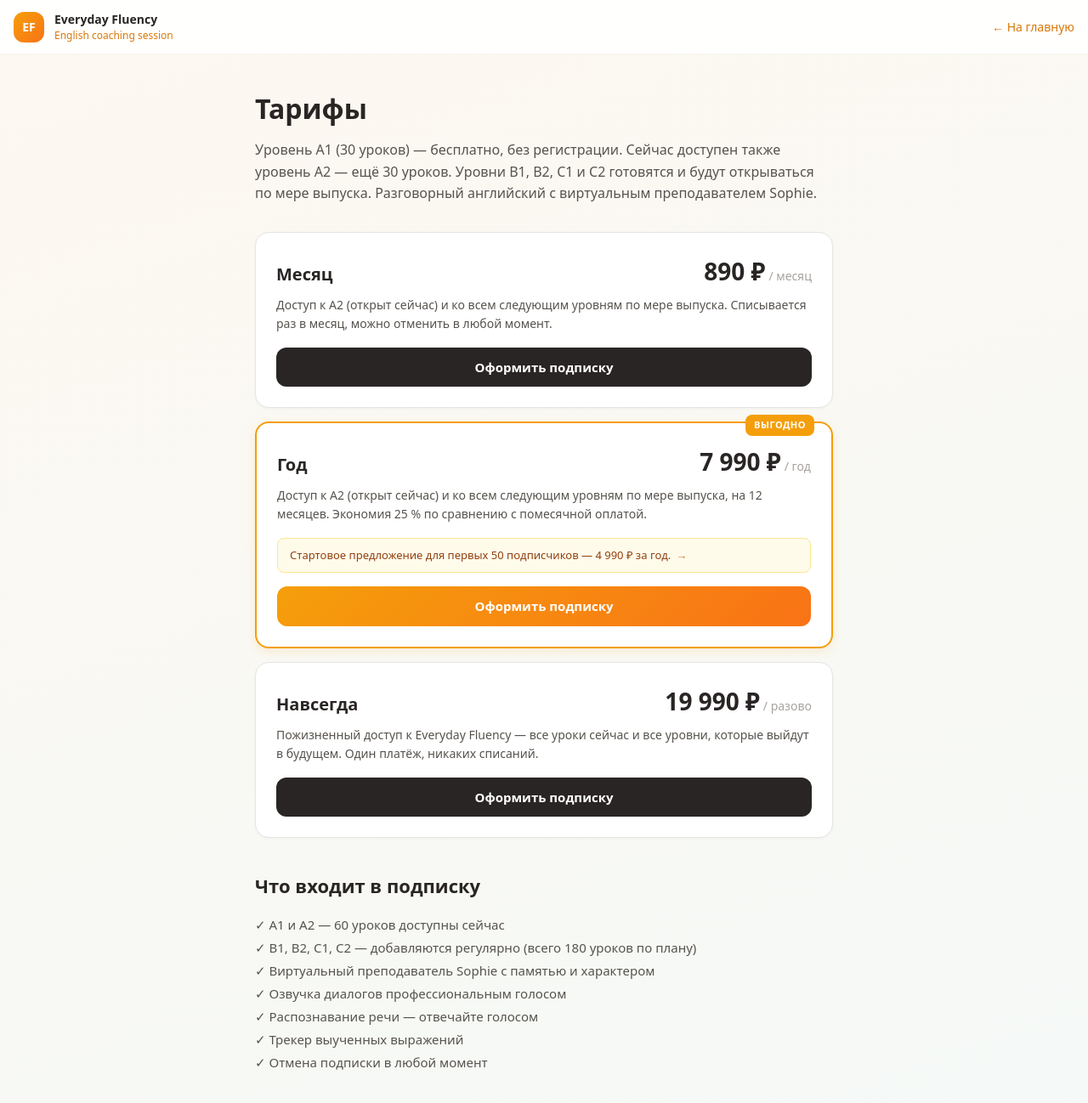
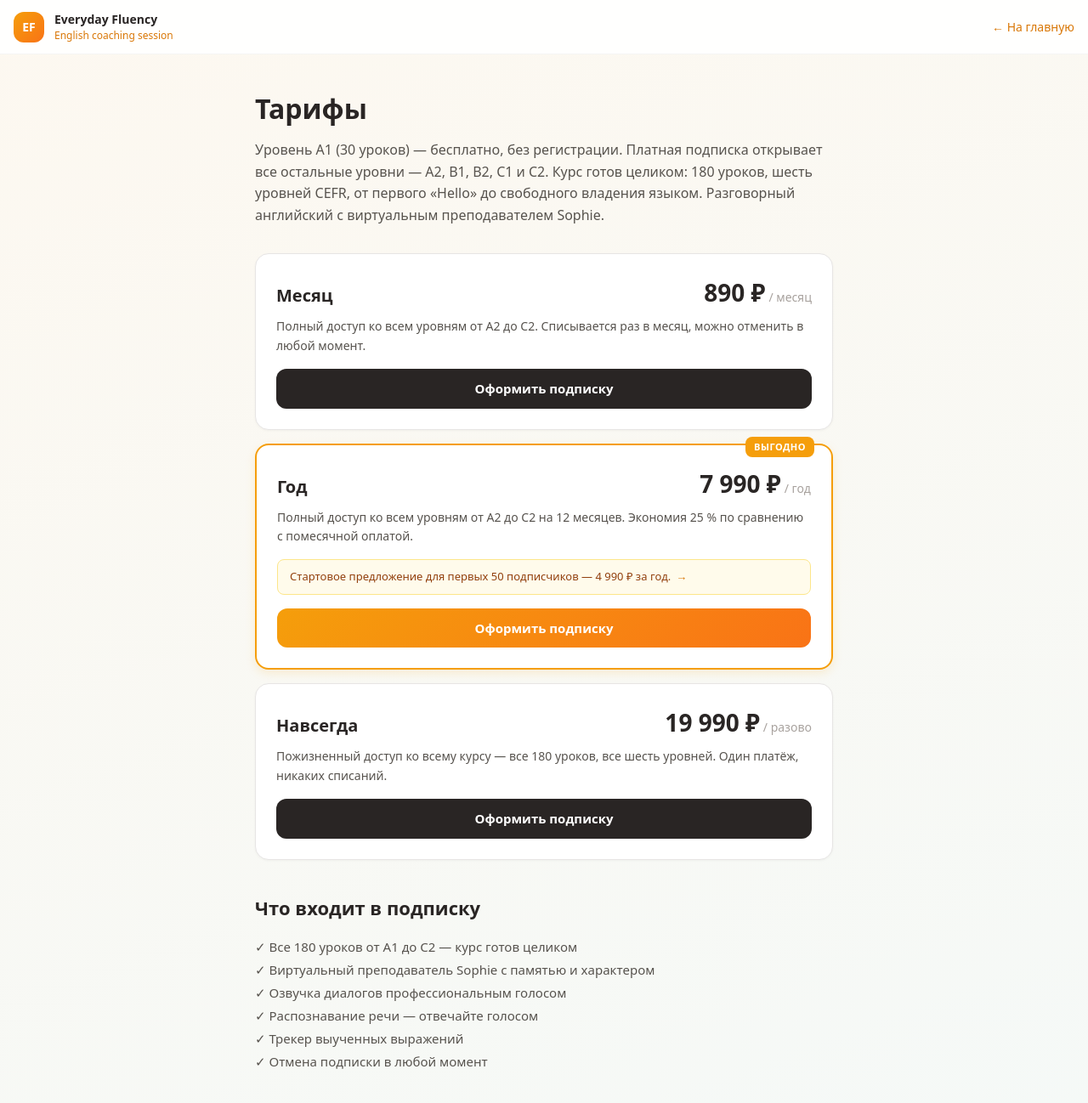
Before and after one commit to shuligne-ops/everyday-fluency2, a Next.js app: page /pricing in a window 1280 px wide. Shown: the top 1298 px of the page at 85% size. Built offline with nearby package versions, Linux system fonts and the light colour scheme; no server answers.

Commit message:
Update page.tsx

```diff
--- a/src/app/pricing/page.tsx
+++ b/src/app/pricing/page.tsx
@@ -97,7 +97,8 @@ export default function PricingPage() {
         <h1 style={{ fontSize: '32px', fontWeight: 700, color: '#292524', marginBottom: '12px' }}>Тарифы</h1>
         <p style={{ fontSize: '16px', color: '#57534e', marginBottom: '32px', lineHeight: 1.6 }}>
           Уровень A1 (30 уроков) — бесплатно, без регистрации.
-          Сейчас доступен также уровень A2 — ещё 30 уроков. Уровни B1, B2, C1 и C2 готовятся и будут открываться по мере выпуска.
+          Платная подписка открывает все остальные уровни — A2, B1, B2, C1 и C2.
+          Курс готов целиком: 180 уроков, шесть уровней CEFR, от первого «Hello» до свободного владения языком.
           Разговорный английский с виртуальным преподавателем Sophie.
         </p>
 
@@ -121,7 +122,7 @@ export default function PricingPage() {
           title="Месяц"
           price="890 ₽"
           period="/ месяц"
-          description="Доступ к A2 (открыт сейчас) и ко всем следующим уровням по мере выпуска. Списывается раз в месяц, можно отменить в любой момент."
+          description="Полный доступ ко всем уровням от A2 до C2. Списывается раз в месяц, можно отменить в любой момент."
           isCurrentPlan={currentPlan === 'monthly'}
           isLoading={loading === 'monthly'}
           disabled={hasSubscription || loading !== null}
@@ -133,7 +134,7 @@ export default function PricingPage() {
           title="Год"
           price="7 990 ₽"
           period="/ год"
-          description="Доступ к A2 (открыт сейчас) и ко всем следующим уровням по мере выпуска, на 12 месяцев. Экономия 25 % по сравнению с помесячной оплатой."
+          description="Полный доступ ко всем уровням от A2 до C2 на 12 месяцев. Экономия 25 % по сравнению с помесячной оплатой."
           subtext="Стартовое предложение для первых 50 подписчиков — 4 990 ₽ за год."
           subtextLink={{ label: 'Воспользоваться', plan: 'launch_annual' }}
           featured
@@ -150,7 +151,7 @@ export default function PricingPage() {
           title="Навсегда"
           price="19 990 ₽"
           period="/ разово"
-          description="Пожизненный доступ к Everyday Fluency — все уроки сейчас и все уровни, которые выйдут в будущем. Один платёж, никаких списаний."
+          description="Пожизненный доступ ко всему курсу — все 180 уроков, все шесть уровней. Один платёж, никаких списаний."
           isCurrentPlan={currentPlan === 'lifetime'}
           isLoading={loading === 'lifetime'}
           disabled={hasSubscription || loading !== null}
@@ -160,8 +161,7 @@ export default function PricingPage() {
         {/* What's included */}
         <h2 style={{ fontSize: '22px', fontWeight: 700, color: '#292524', marginTop: '40px', marginBottom: '16px' }}>Что входит в подписку</h2>
         <ul style={{ listStyle: 'none', padding: 0, color: '#57534e', fontSize: '15px', lineHeight: 1.8 }}>
-          <li>✓ A1 и A2 — 60 уроков доступны сейчас</li>
-          <li>✓ B1, B2, C1, C2 — добавляются регулярно (всего 180 уроков по плану)</li>
+          <li>✓ Все 180 уроков от A1 до C2 — курс готов целиком</li>
           <li>✓ Виртуальный преподаватель Sophie с памятью и характером</li>
           <li>✓ Озвучка диалогов профессиональным голосом</li>
           <li>✓ Распознавание речи — отвечайте голосом</li>
```
